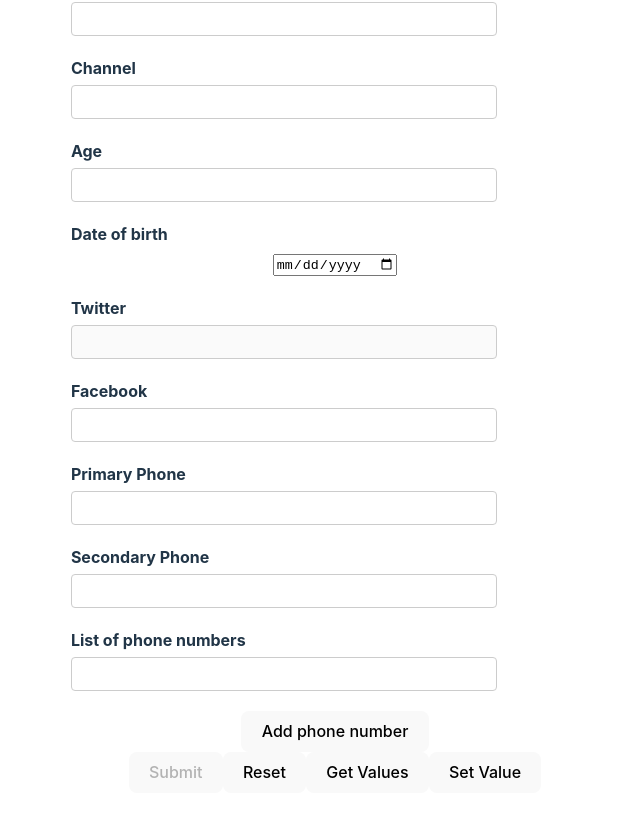
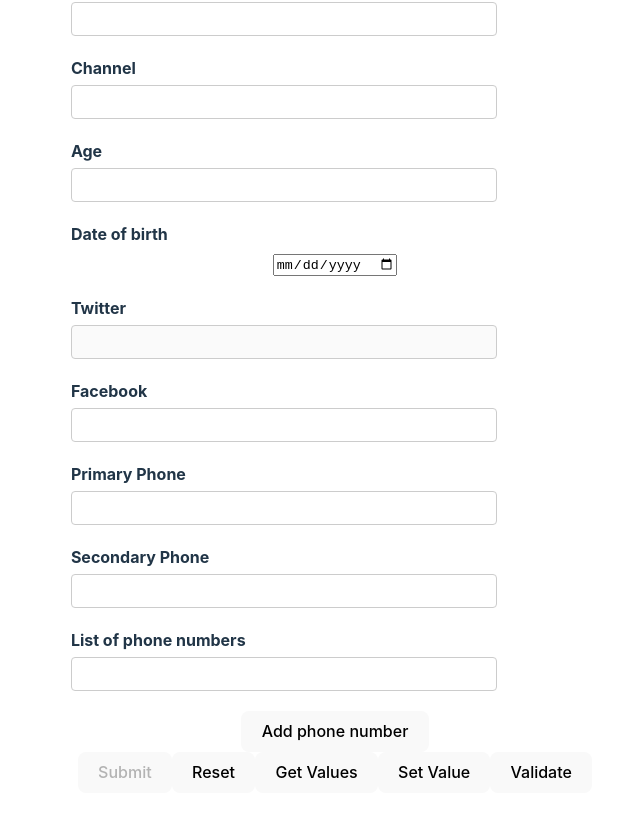
Before and after one commit to kafui4k/rhf, a React (Vite) app: page / in a window 1280 px wide. Shown: the part 358-1174 px from the top of the page, without its empty margins (305-945 px from the left). Built offline with nearby package versions, Linux system fonts and the light colour scheme; no server answers.

Commit message:
manually trigger validations

```diff
--- a/src/components/YouTubeForm.tsx
+++ b/src/components/YouTubeForm.tsx
@@ -35,6 +35,7 @@ export default function YouTubeForm() {
       age: 0,
       dob: new Date(),
     },
+    mode: "onBlur",
   });
 
   // const form = useForm<FormValues>({
@@ -60,6 +61,7 @@ export default function YouTubeForm() {
     getValues,
     setValue,
     reset,
+    trigger,
   } = form;
 
   const {
@@ -295,6 +297,10 @@ export default function YouTubeForm() {
         <button type="button" onClick={handleSetValue}>
           Set Value
         </button>
+
+        <button type="button" onClick={() => trigger("channel")}>
+          Validate
+        </button>
       </form>
       <DevTool control={control} />
     </div>
```
